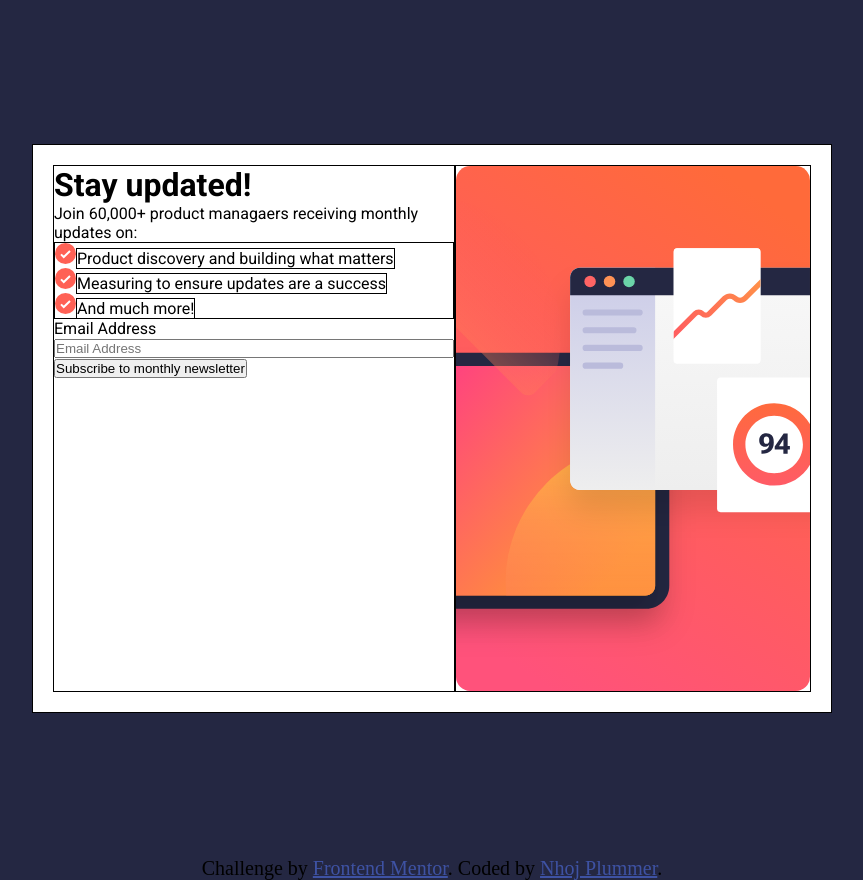
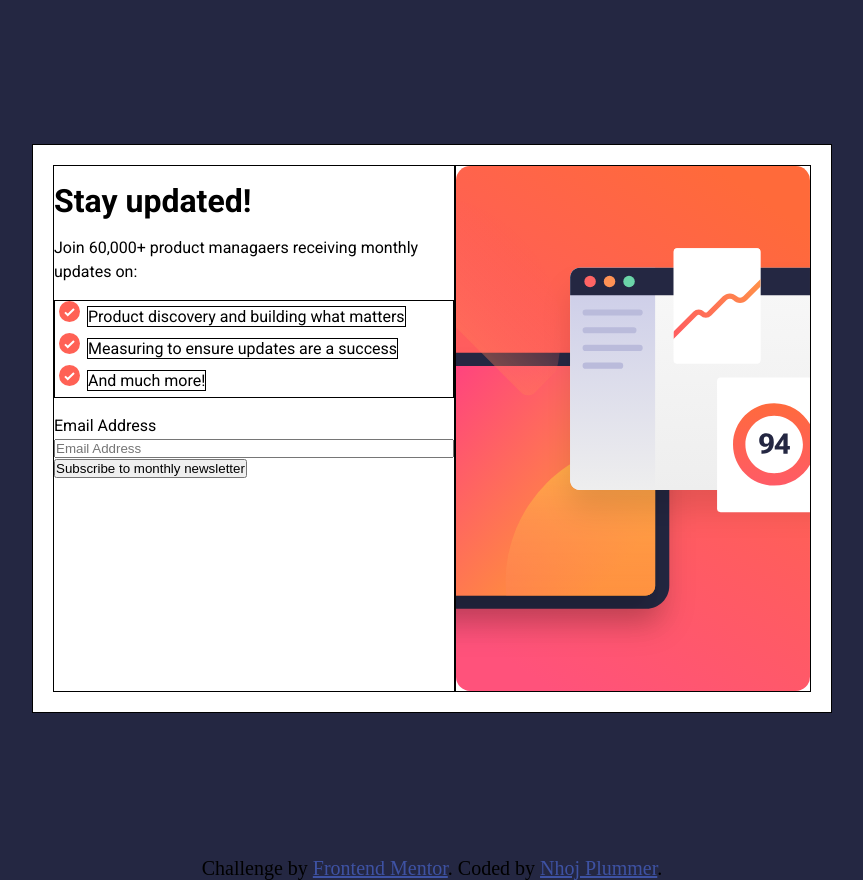
Before and after one commit to Nhoj-Plummer/Newsletter-Sign-Up-Form-With-Success-Message, a React (Create React App) app: page / in a window 1280 px wide. Shown: the whole page, without its empty margins (208-1071 px from the left). Built offline with nearby package versions, Linux system fonts and the light colour scheme.

Commit message:
'List piece is in

```diff
--- a/src/components/Form/Form.css
+++ b/src/components/Form/Form.css
@@ -3,7 +3,7 @@
   background: var(--white);
   justify-content: center;
   max-width: 50rem;
-  max-height: 600px;
+  max-height: 100%;
   border: 1px solid;
 }
 
--- a/src/components/Input/Input.css
+++ b/src/components/Input/Input.css
@@ -3,17 +3,32 @@
   border: 1px solid;
 }
 
+.input-container_text-container h1 {
+  margin-top: 1rem;
+}
+
+.input-container_text-container p {
+  margin-top: 1rem;
+  line-height: 1.5rem;
+}
+
 .input-container_text-container ul {
-  list-style: none;
+  margin-top: 1rem;
+  list-style-image: url("../../assets/icon-list.svg");
   border: 1px solid;
 }
 
-.input-container_text-container ul span {
+.input-container_text-container ul li {
+  margin-left: 2rem;
+}
+
+.input-container_text-container ul li span {
   font-weight: 400;
+  line-height: 2rem;
   border: 1px solid;
 }
 
-.input-container_text-container-form input{
+.input-container_text-container-form input {
   width: 100%;
 }
 
@@ -41,5 +56,4 @@
 
 /* Desktop Rules */
 @media screen and (min-width: 540px) {
-
 }
--- a/src/components/Input/Input.js
+++ b/src/components/Input/Input.js
@@ -9,8 +9,7 @@ const textList = [{ text: "Product discovery and building what matters" }, { tex
 
 const listText = textList.map(data => (
   <li>
-    <img src={Icon} alt="Icon" />
-
+    {/* <img src={Icon} alt="Icon" /> */}
     <span>{data.text}</span>
   </li>
 ))
```
